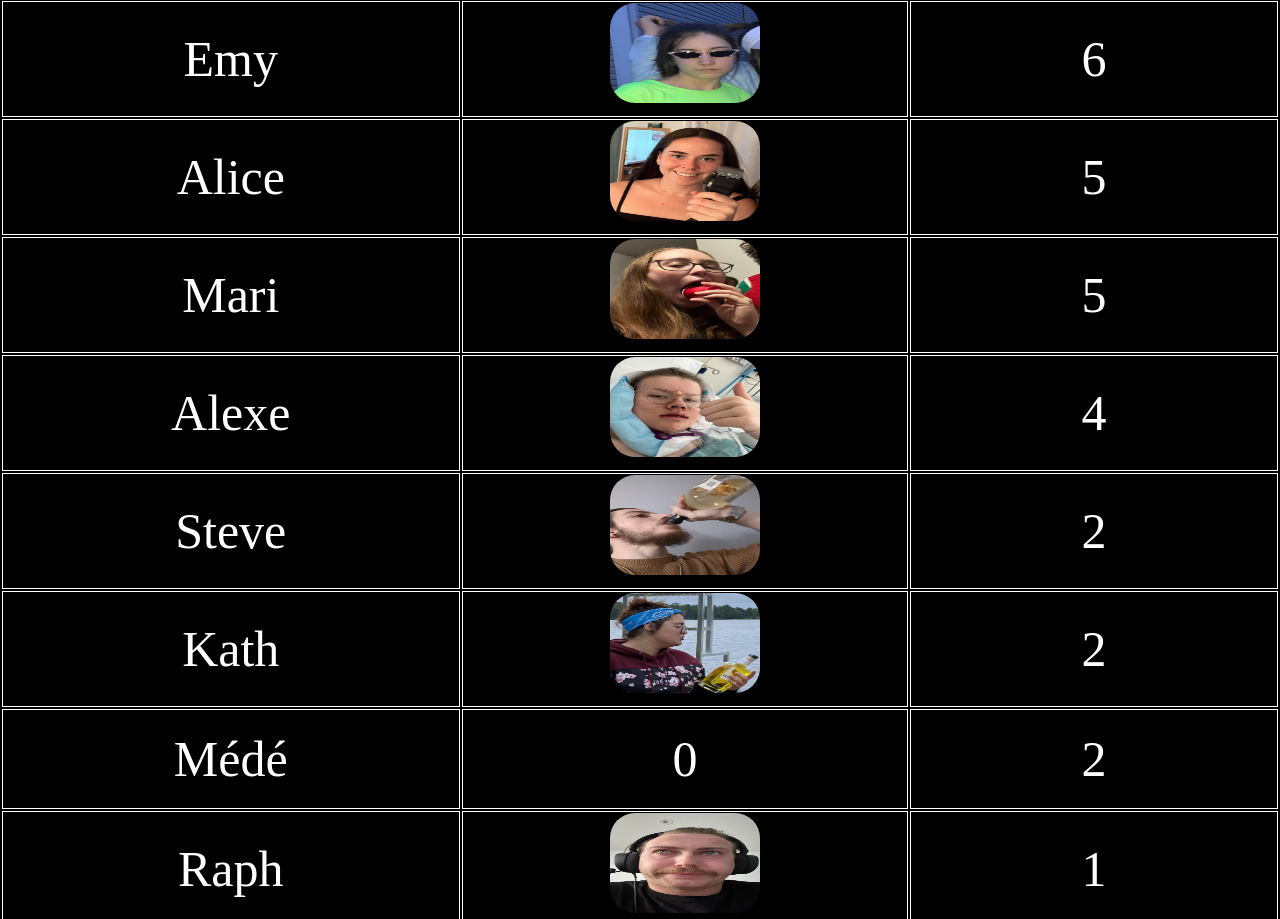
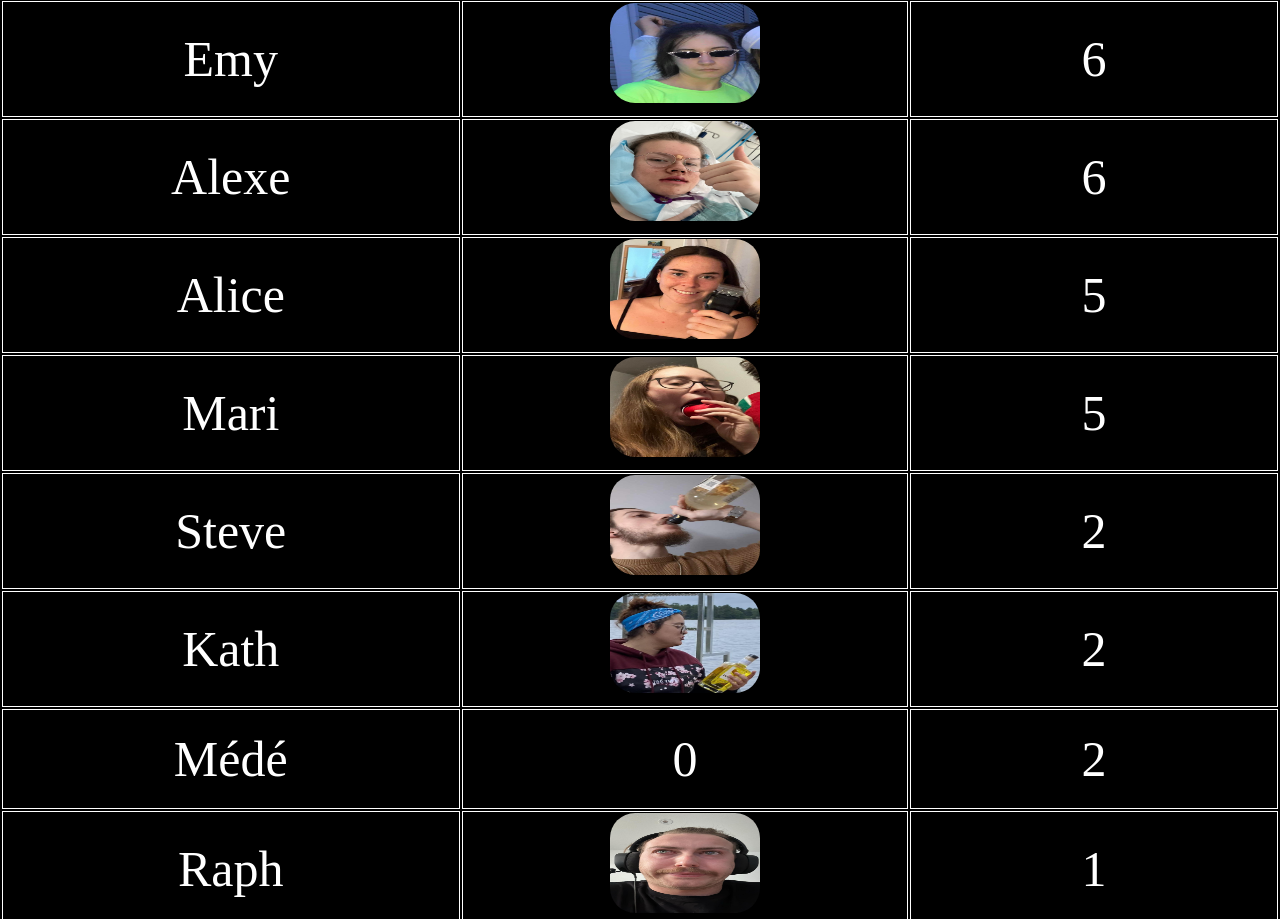
Before and after one commit to Dplayerz/WebAppChalet, a React (Vite) app: page / in a window 1280 px wide. Shown: the part 854-1773 px from the top of the page. Built offline with nearby package versions, Linux system fonts and the light colour scheme.

Commit message:
Update Leader.tsx

```diff
--- a/src/Leader.tsx
+++ b/src/Leader.tsx
@@ -75,7 +75,7 @@ const data = [
   { Nom: "Mari", Photo: <MariArr />, PTS: 5 },
   { Nom: "Yanni", Photo: <BugX />, PTS: 9 },
   { Nom: "Médé", Photo: 0, PTS:  2 },
-{ Nom: "Alexe", Photo: <AleArr />, PTS: 4 },
+{ Nom: "Alexe", Photo: <AleArr />, PTS: 6 },
 ];
 
 const Pep = data[0].PTS;
```
